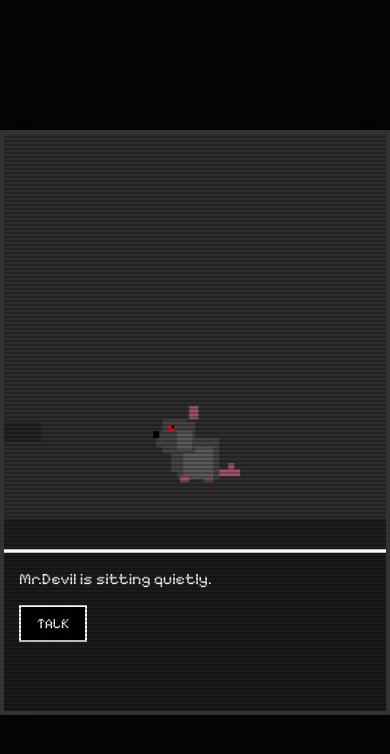
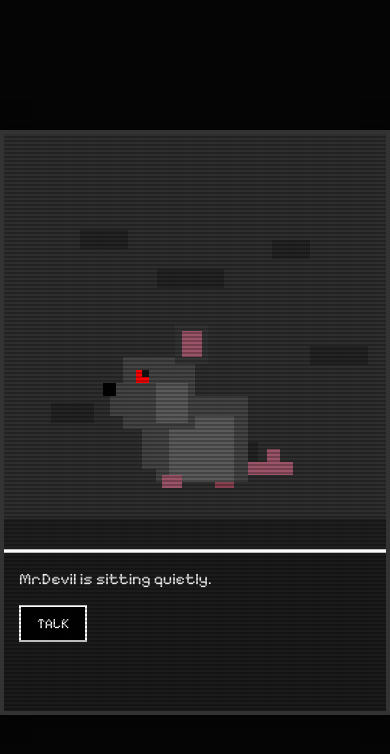
Before and after one commit to possum-lord/mrdevil, a plain HTML site: page index.html in a window 390 px wide. Drawn offline with Linux system fonts and the light colour scheme.

Commit message:
Update index.html

```diff
--- a/index.html
+++ b/index.html
@@ -33,15 +33,15 @@
             box-shadow: 0 0 20px rgba(0, 0, 0, 0.8);
         }
 
-        /* 📱 모바일 전용 UI 공간 완벽 분리 */
+        /* 📱 모바일 전용 세팅 */
         @media (max-width: 600px) {
             #game-container {
                 aspect-ratio: 3 / 4.5;
             }
             #mr-devil {
-                /* 모바일에서 텍스트 박스가 길어지더라도 절대 가리지 않도록 위치와 크기 조정 */
-                bottom: 38% !important;
-                width: 25% !important;
+                /* 모바일에서 텍스트 박스에 가려지지 않게 높이고, 크기도 훨씬 크게 키움 */
+                bottom: 35% !important;
+                width: 55% !important;
             }
             #dialogue-box {
                 padding: 15px 15px 20px 15px !important;
@@ -70,34 +70,15 @@
 
         .pixel-rendering { shape-rendering: crispEdges; }
 
-        /* ---------------- 애니메이션 1: 메인 화면의 서있는 쥐 ---------------- */
+        /* ---------------- 홈 화면의 서있는 쥐 (크기 증가, 애니메이션 제거) ---------------- */
         #mr-devil {
             position: absolute;
             bottom: 26%;
             left: 50%;
             transform: translateX(-50%);
-            width: 35%;
+            width: 45%; /* 기존 35%에서 45%로 크기 증가 */
             height: auto;
-            animation: breathe 1.5s infinite alternate ease-in-out;
             z-index: 5;
-            transform-origin: bottom center;
-        }
-
-        @keyframes breathe {
-            0% { transform: translateX(-50%) scaleY(1); }
-            100% { transform: translateX(-50%) scaleY(1.08); }
-        }
-
-        /* ---------------- 애니메이션 2: 바(Bar)에서 앉아있는 쥐 ---------------- */
-        /* 위치 크기 속성(transform)과 충돌하지 않도록 내부 애니메이션 전용 클래스 분리 */
-        .sitting-breathe {
-            animation: sittingBreathe 1.5s infinite alternate ease-in-out;
-            transform-origin: 15px 25px; /* 엉덩이(의자 닿는 곳)를 기준으로 상하 운동 */
-        }
-
-        @keyframes sittingBreathe {
-            0% { transform: scaleY(1); }
-            100% { transform: scaleY(1.04); } /* 앉아있는 상태에 맞춰 살짝만 들썩임 */
         }
 
         #dialogue-box {
@@ -213,12 +194,14 @@
         <rect width="800" height="400" fill="#2d2d2d" class="pixel-rendering"/>
         <!-- Floor -->
         <rect y="400" width="800" height="200" fill="#1e1e1e" class="pixel-rendering"/>
-        <!-- Rough brick details -->
-        <rect x="50" y="80" width="40" height="20" fill="#222" class="pixel-rendering"/>
-        <rect x="100" y="100" width="60" height="20" fill="#222" class="pixel-rendering"/>
-        <rect x="600" y="150" width="80" height="20" fill="#222" class="pixel-rendering"/>
-        <rect x="650" y="170" width="40" height="20" fill="#222" class="pixel-rendering"/>
-        <rect x="200" y="300" width="40" height="20" fill="#222" class="pixel-rendering"/>
+
+        <!-- 💡 수정됨: 모바일에서 잘리지 않도록 벽돌들을 화면 중앙(x:200~600)으로 모음 -->
+        <rect x="280" y="100" width="50" height="20" fill="#222" class="pixel-rendering"/>
+        <rect x="360" y="140" width="70" height="20" fill="#222" class="pixel-rendering"/>
+        <rect x="480" y="110" width="40" height="20" fill="#222" class="pixel-rendering"/>
+        <rect x="520" y="220" width="60" height="20" fill="#222" class="pixel-rendering"/>
+        <rect x="250" y="280" width="45" height="20" fill="#222" class="pixel-rendering"/>
+        <rect x="410" y="320" width="55" height="20" fill="#222" class="pixel-rendering"/>
     </svg>
 
     <!-- Bar Background -->
@@ -228,6 +211,8 @@
         <!-- Floor -->
         <polygon points="0,280 800,120 800,600 0,600" fill="#080402" class="pixel-rendering"/>
 
+        <!-- 💡 수정됨: 바 공간 사물들을 0.75배로 축소해 광각 렌즈로 멀리서 찍은 것처럼 만듦 -->
+        <g transform="translate(80, 100) scale(0.75)">
             <!-- Shelf in background -->
             <polygon points="180,120 680,40 680,55 180,135" fill="#0a0504" class="pixel-rendering"/>
             <!-- Bottles -->
@@ -242,15 +227,13 @@
             <polygon points="270,370 750,220 750,290 270,440" fill="#24130a" class="pixel-rendering"/>
             <polygon points="120,330 270,370 750,220 750,225 270,375 120,335" fill="#52301c" class="pixel-rendering"/>
 
-        <!-- Mr. Devil (Side View, Sitting with Beer) & Stool -->
+            <!-- Mr. Devil (Side View, Sitting with Beer) & Stool - 애니메이션 완전히 제거됨 -->
             <g transform="translate(240, 110) scale(10)">
-            <!-- 1. 고정되어 있는 의자 -->
+                <!-- Stool -->
                 <rect x="11" y="25" width="10" height="2" fill="#4a2113" class="pixel-rendering"/>
                 <rect x="15" y="27" width="2" height="7" fill="#222" class="pixel-rendering"/>
                 <rect x="12" y="33" width="8" height="1" fill="#111" class="pixel-rendering"/>
 
-            <!-- 2. 숨쉬며 들썩거리는 쥐와 맥주 (새로운 g 태그로 묶음) -->
-            <g class="sitting-breathe">
                 <!-- Tail -->
                 <rect x="7" y="22" width="4" height="2" fill="#9c5468" class="pixel-rendering"/>
                 <rect x="5" y="18" width="2" height="6" fill="#9c5468" class="pixel-rendering"/>
```
Lines whose indentation alone changed are shown as unchanged.
